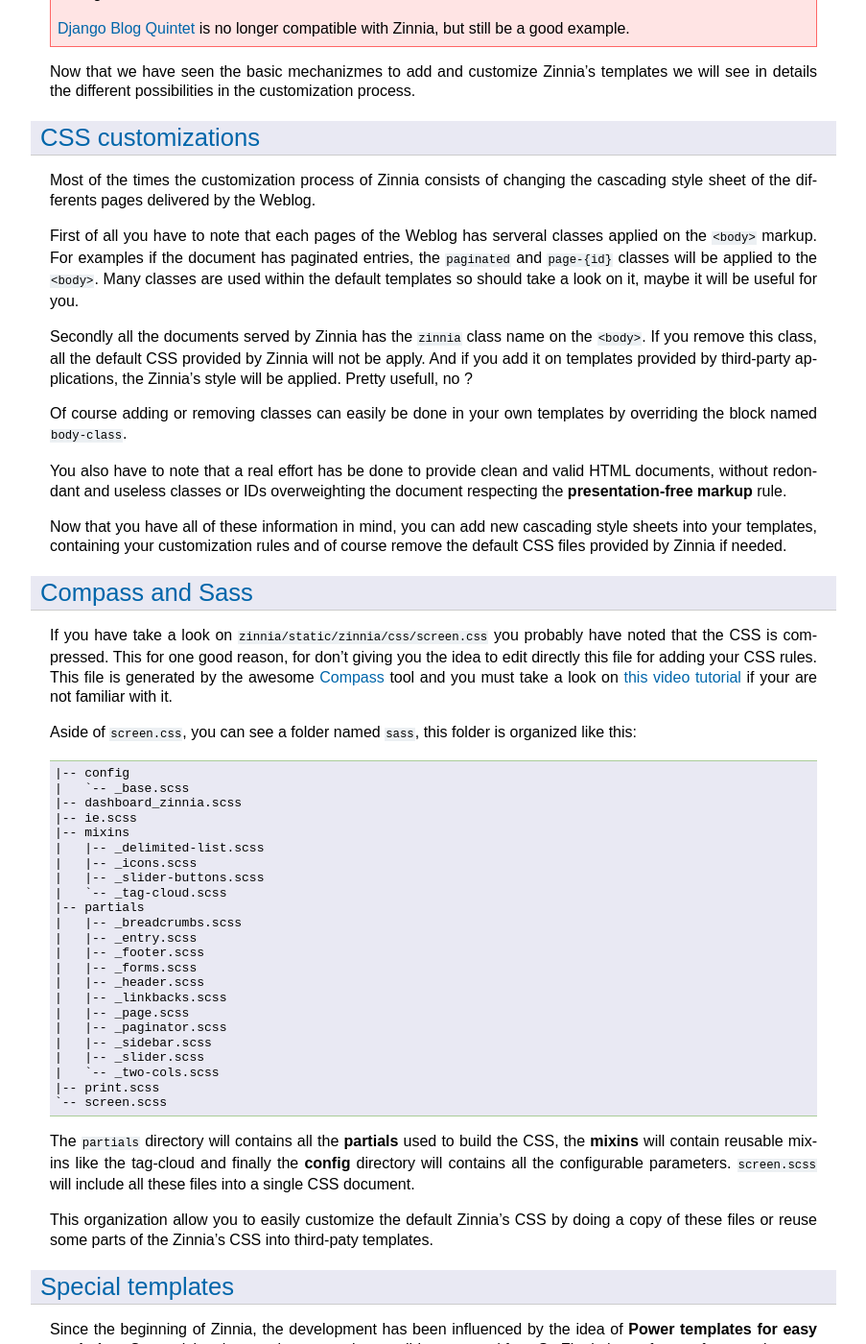
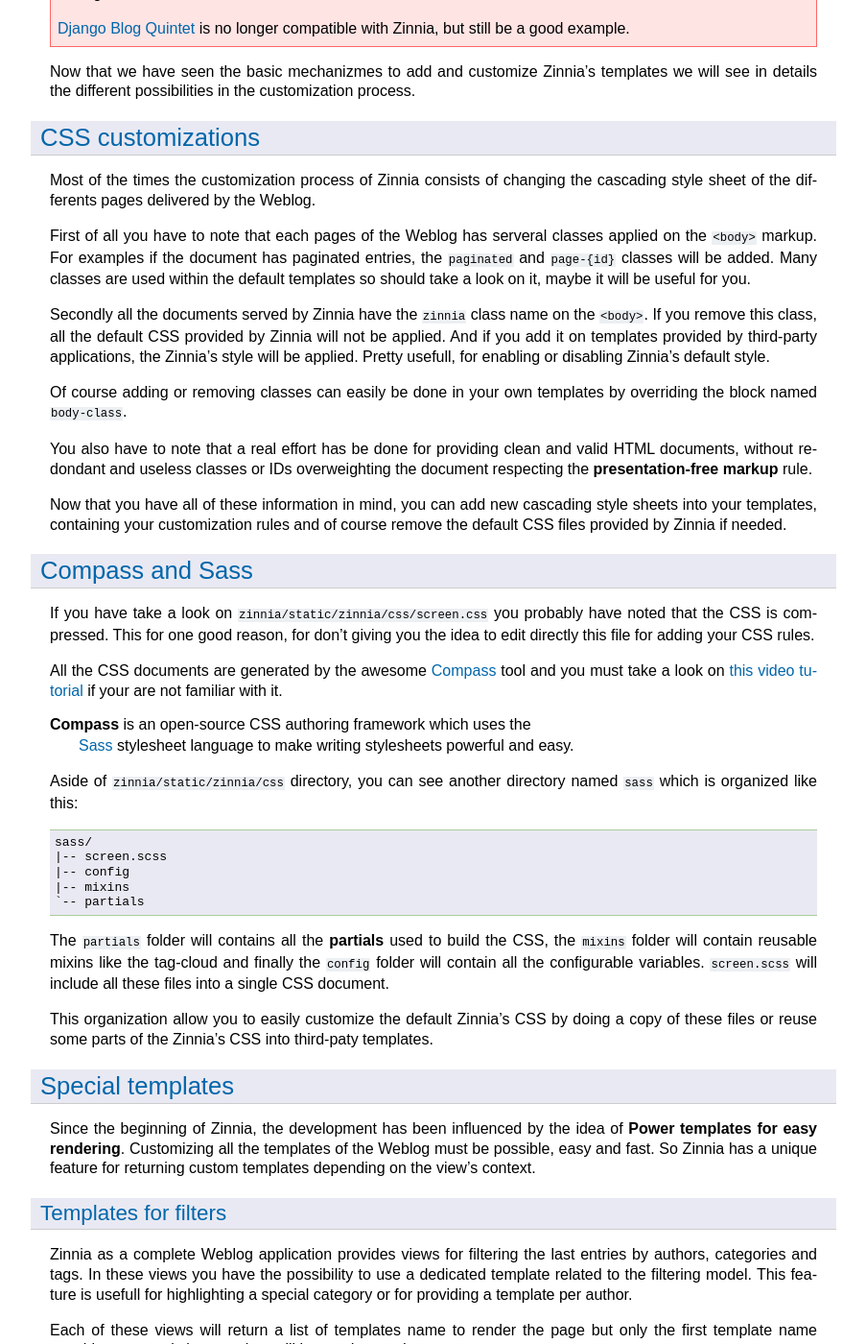
Before and after one commit to Fantomas42/django-blog-zinnia, a Sphinx documentation site: the page built from docs/how-to/customize_look_and_feel.rst, in a window 1280 px wide and 1400 px high, scrolled down 568 px. Shown: the whole window at 96% size, without its empty margins (178-1081 px from the left). Built offline with Sphinx 7.4.7, drawn with Linux system fonts in a browser that asks for light colours; some of the changed text lies outside the part shown.

Commit message:
end of first version, without review

```diff
--- a/docs/how-to/customize_look_and_feel.rst
+++ b/docs/how-to/customize_look_and_feel.rst
@@ -45,20 +45,20 @@
 First of all you have to note that each pages of the Weblog has serveral
 classes applied on the ``<body>`` markup. For examples if the document has
 paginated entries, the ``paginated`` and ``page-{id}`` classes will be
-applied to the ``<body>``. Many classes are used within the default
-templates so should take a look on it, maybe it will be useful for you.
+added. Many classes are used within the default templates so should take a
+look on it, maybe it will be useful for you.
 
-Secondly all the documents served by Zinnia has the ``zinnia`` class name
+Secondly all the documents served by Zinnia have the ``zinnia`` class name
 on the ``<body>``. If you remove this class, all the default CSS provided
-by Zinnia will not be apply. And if you add it on templates provided by
+by Zinnia will not be applied. And if you add it on templates provided by
 third-party applications, the Zinnia's style will be applied. Pretty
-usefull, no ?
+usefull, for enabling or disabling Zinnia's default style.
 
 Of course adding or removing classes can easily be done in your own
 templates by overriding the block named ``body-class``.
 
-You also have to note that a real effort has be done to provide clean and
-valid HTML documents, without redondant and useless classes or IDs
+You also have to note that a real effort has be done for providing clean
+and valid HTML documents, without redondant and useless classes or IDs
 overweighting the document respecting the **presentation-free markup**
 rule.
 
@@ -74,41 +74,28 @@
 If you have take a look on :file:`zinnia/static/zinnia/css/screen.css` you
 probably have noted that the CSS is compressed. This for one good reason,
 for don't giving you the idea to edit directly this file for adding your
-CSS rules. This file is generated by the awesome `Compass`_ tool and you must
-take a look on `this video tutorial`_ if your are not familiar with it.
+CSS rules.
 
-Aside of :file:`screen.css`, you can see a folder named ``sass``, this
-folder is organized like this: ::
+All the CSS documents are generated by the awesome `Compass`_ tool and you
+must take a look on `this video tutorial`_ if your are not familiar with it.
 
+**Compass** is an open-source CSS authoring framework which uses the
+ `Sass`_ stylesheet language to make writing stylesheets powerful and easy.
+
+Aside of ``zinnia/static/zinnia/css`` directory, you can see another
+directory named ``sass`` which is organized like this: ::
+
+  sass/
+  |-- screen.scss
   |-- config
-  |   `-- _base.scss
-  |-- dashboard_zinnia.scss
-  |-- ie.scss
   |-- mixins
-  |   |-- _delimited-list.scss
-  |   |-- _icons.scss
-  |   |-- _slider-buttons.scss
-  |   `-- _tag-cloud.scss
-  |-- partials
-  |   |-- _breadcrumbs.scss
-  |   |-- _entry.scss
-  |   |-- _footer.scss
-  |   |-- _forms.scss
-  |   |-- _header.scss
-  |   |-- _linkbacks.scss
-  |   |-- _page.scss
-  |   |-- _paginator.scss
-  |   |-- _sidebar.scss
-  |   |-- _slider.scss
-  |   `-- _two-cols.scss
-  |-- print.scss
-  `-- screen.scss
+  `-- partials
 
-The ``partials`` directory will contains all the **partials** used to build
-the CSS, the **mixins** will contain reusable mixins like the tag-cloud and
-finally the **config** directory will contains all the configurable
-parameters. :file:`screen.scss` will include all these files into a single
-CSS document.
+The ``partials`` folder will contains all the **partials** used to build
+the CSS, the ``mixins`` folder will contain reusable mixins like the
+tag-cloud and finally the ``config`` folder will contain all the
+configurable variables. :file:`screen.scss` will include all these files
+into a single CSS document.
 
 This organization allow you to easily customize the default Zinnia's CSS by
 doing a copy of these files or reuse some parts of the Zinnia's CSS into
@@ -120,15 +107,125 @@
 -----------------
 
 Since the beginning of Zinnia, the development has been influenced by the
-idea of **Power templates for easy rendering**. Customizing the templates
-must be possible, easy and fast. So Zinnia has a feature for returning
-custom templates depending on the view's context.
+idea of **Power templates for easy rendering**. Customizing all the
+templates of the Weblog must be possible, easy and fast. So Zinnia has a
+unique feature for returning custom templates depending on the view's
+context.
 
-.. _queryset-templates:
+.. _filter-templates:
+
+Templates for filters
+=====================
+
+Zinnia as a complete Weblog application provides views for filtering the
+last entries by authors, categories and tags. In these views you have the
+possibility to use a dedicated template related to the filtering
+model. This feature is usefull for highlighting a special category or for
+providing a template per author.
+
+Each of these views will return a list of templates name to render the
+page but only the first template name matching to an existing template will
+be used to render.
+
+Examples:
+
+* For the URL ``/blog/categories/events/`` the
+  :class:`~zinnia.views.categories.CategoryDetail` view will be called and
+  return this list of template names: ::
+
+    ['zinnia/category/event/entry_list.html',
+     'zinnia/category/event_entry_list.html',
+     'zinnia/category/entry_list.html',
+     'zinnia/entry_list.html']
+
+* For the URL ``/blog/tags/featured/`` the
+  :class:`~zinnia.views.tags.TagDetail` view will be called and
+  return this list of template names: ::
+
+    ['zinnia/tag/featured/entry_list.html',
+     'zinnia/tag/featured_entry_list.html',
+     'zinnia/tag/entry_list.html',
+     'zinnia/entry_list.html']
+
+* For the URL ``/blog/authors/keneda/`` the
+  :class:`~zinnia.views.authors.AuthorDetail` view will be called and
+  return this list of template names: ::
+
+    ['zinnia/auhtor/keneda/entry_list.html',
+     'zinnia/author/keneda_entry_list.html',
+     'zinnia/author/entry_list.html',
+     'zinnia/entry_list.html']
 
 .. _archives-templates:
 
-.. _entry-detail-templates:
+Templates for archives
+======================
+
+Concerning the archive views the same feature is implemented, a list of
+template names will be returned depending of the date and the archive
+period. This feature take all his sense if want to use *Halloween* or
+*Christmas* templates for your Weblog. With this feature you can also
+program and re-use your themes on several periods.
+
+Another side effect is if you write an Entry during the *Halloween*
+period with dedicated templates, even after the *Halloween* period the
+templates will still be used.
+
+Examples:
+
+* For the URL ``/blog/2012/week/16/`` the
+  :class:`~zinnia.views.archives.EntryWeek` view will be called and
+  return this list of template names: ::
+
+    ['zinnia/archives/2012/week/16/entry_archive_week.html',
+     'zinnia/archives/week/16/entry_archive_week.html',
+     'zinnia/archives/2012/entry_archive_week.html',
+     'zinnia/archives/entry_archive_week.html',
+     'zinnia/entry_archive_week.html',
+     'entry_archive_week.html']
+
+* For the URL ``/blog/2012/04/21/my-entry/`` the
+  :class:`~zinnia.views.entries.EntryDetail` view will be called and
+  return this list of template names: ::
+
+    ['zinnia/archives/2012/04/21/entry_detail.html',
+     'zinnia/archives/month/04/day/21/entry_detail.html',
+     'zinnia/archives/2012/day/21/entry_detail.html',
+     'zinnia/archives/day/21/entry_detail.html',
+     'zinnia/archives/2012/month/04/entry_detail.html',
+     'zinnia/archives/month/04/entry_detail.html',
+     'zinnia/archives/2012/entry_detail.html',
+     'zinnia/archives/entry_detail.html',
+     'zinnia/entry_detail.html',
+     'entry_detail.html']
+
+.. _detail-templates:
+
+Templates for entry detail
+==========================
+
+Each entries of the Weblog has the possibility to have his own template to
+be rendered by using the :setting:`ZINNIA_ENTRY_TEMPLATES` settings, so
+with this option you can handle multiple presentation of your entries.
+
+But if you have followed the latest example about the archives templates,
+you must have seen that even the :class:`~zinnia.views.entries.EntryDetail`
+view implement a custom list of templates, because this view is based on
+the archives.
+
+So if I use the ``custom.html`` template to render the entry located at the
+URL ``/blog/2012/04/21/my-entry/`` the list of template names will be: ::
+
+  ['zinnia/archives/2012/04/21/custom.html',
+   'zinnia/archives/month/04/day/21/custom.html',
+   'zinnia/archives/2012/day/21/custom.html',
+   'zinnia/archives/day/21/custom.html',
+   'zinnia/archives/2012/month/04/custom.html',
+   'zinnia/archives/month/04/custom.html',
+   'zinnia/archives/2012/custom.html',
+   'zinnia/archives/custom.html',
+   'zinnia/custom.html',
+   'custom.html']
 
 .. _changing-templates:
 
@@ -139,8 +236,44 @@
 enought because you need to change an important part of the templates or
 you simply don't want to use it.
 
-All the front views bundled in Zinnia are customizables, so changing the
-template used to render the view is pretty easy and can be a good solution.
+Because all the front views bundled in Zinnia are customizable, changing the
+template used to render the view is pretty easy and can be a good solution
+for you if you are confortable with Django.
+
+Example of changing the default template for the search view by another
+view: ::
+
+  from zinnia.views.search import EntrySearch
+
+  class CustomTemplateEntrySearch(EntrySearch):
+      template_name = 'custom/template.html'
+
+
+or directly in the urls: ::
+
+  from django.conf.urls import url
+  from django.conf.urls import patterns
+
+  from zinnia.views.search import EntrySearch
+
+  urlpatterns = patterns(
+      '',
+      url(r'^$', EntrySearch.as_view(
+          template_name='custom/template.html'),
+          name='zinnia_entry_search'),
+      )
+
+.. _packaging-theme:
+
+Going further
+-------------
+
+As you can see that you can customize the look and feel of Zinnia by CSS,
+SASS, HTML and Python and even by adding custom views. So why don't you
+make a Python package containing a Django application of your complete
+theme ? The theme of your weblog will be sharable and easily
+installable. You can take a look on `Zinnia-theme-html5`_ for having a
+good starting point of a packaged theme.
 
 
 .. _`specifying a template directory`: https://docs.djangoproject.com/en/dev/ref/templates/api/#loading-templates
@@ -149,3 +282,4 @@
 .. _`Django Blog Quintet`: https://github.com/franckbret/django-blog-quintet
 .. _`Compass`: http://compass-style.org/
 .. _`this video tutorial`: http://vimeo.com/11671458
+.. _`Sass`: http://sass-lang.com/
```
